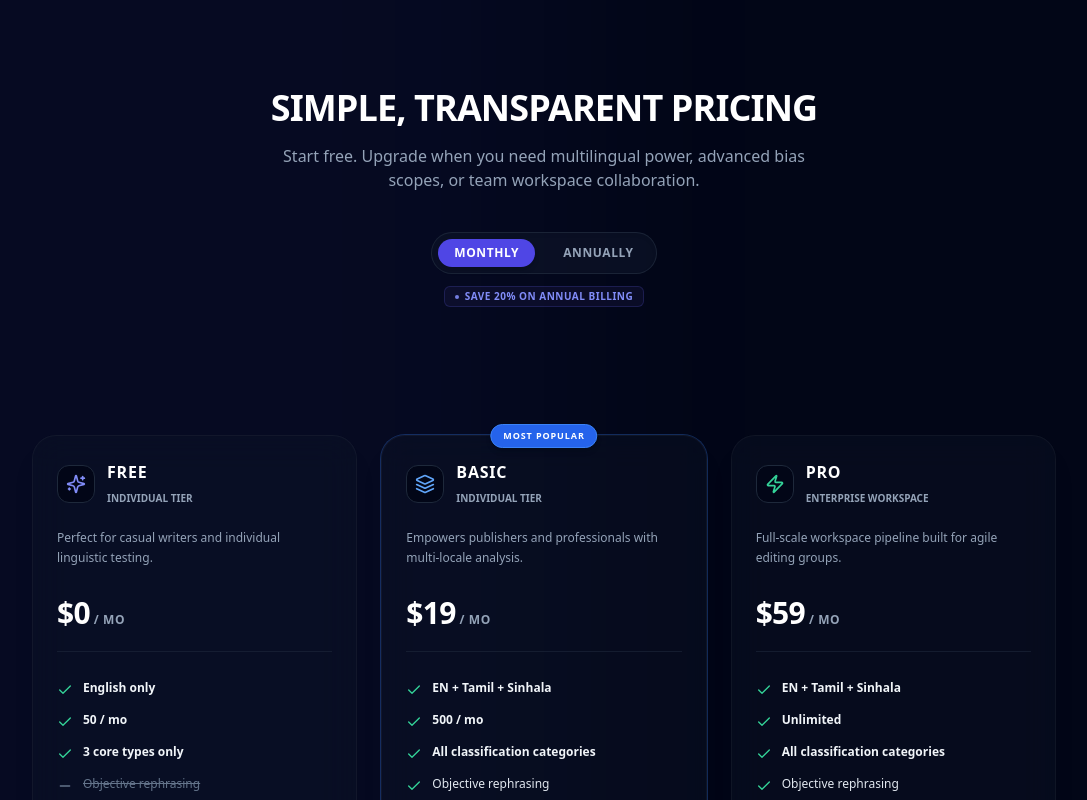
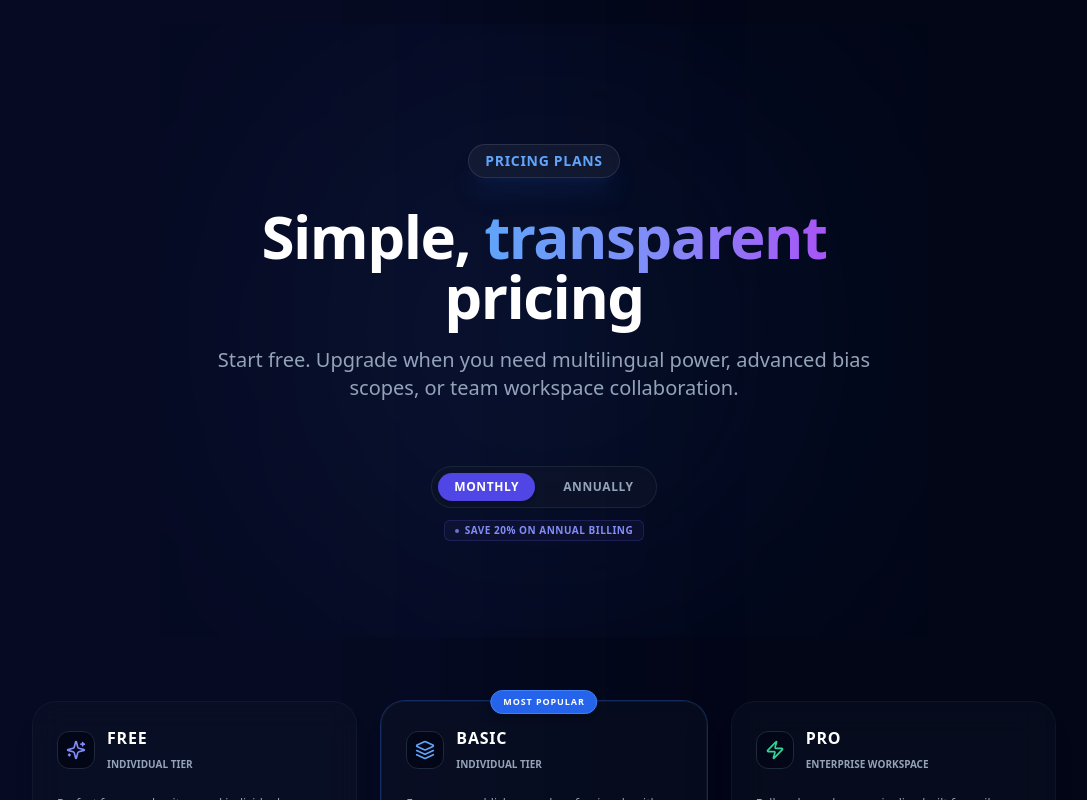
Before and after one commit to mt-abdullah/Perception_Mapper_AI, a Next.js app in the folder apps/web/: page /pricing in a window 1280 px wide. Shown: the top 800 px of the page, without its empty margins (96-1183 px from the left). Built offline with nearby package versions, Linux system fonts and the light colour scheme; no server answers.

Commit message:
feat: add PricingHero component with motion-animated headers and billing toggle support

```diff
--- a/apps/web/components/pricing/PricingHero.tsx
+++ b/apps/web/components/pricing/PricingHero.tsx
@@ -1,4 +1,7 @@
+'use client';
+
 import React from 'react';
+import { motion } from 'framer-motion';
 import PricingToggle from './PricingToggle';
 
 interface PricingHeroProps {
@@ -8,16 +11,46 @@ interface PricingHeroProps {
 
 export default function PricingHero({ isAnnual, onToggleChange }: PricingHeroProps) {
   return (
-    <section className="text-center space-y-4 max-w-2xl mx-auto py-12 sm:py-16 select-none">
-      <h2 className="text-3xl sm:text-4xl font-extrabold tracking-tight text-white uppercase">
-        Simple, transparent pricing
-      </h2>
-      <p className="text-sm sm:text-base text-slate-400 max-w-xl mx-auto font-medium">
-        Start free. Upgrade when you need multilingual power, advanced bias scopes, or team workspace collaboration.
-      </p>
-      <div className="pt-6">
+    <section className="relative text-center space-y-6 max-w-3xl mx-auto py-16 sm:py-24 select-none overflow-hidden">
+      {/* Subtle Background Glow */}
+      <div className="absolute inset-0 flex items-center justify-center pointer-events-none z-0">
+        <div className="w-[300px] sm:w-[500px] h-[300px] sm:h-[500px] bg-blue-500/10 rounded-full blur-[100px] sm:blur-[140px]" />
+      </div>
+
+      <motion.div
+        initial={{ opacity: 0, y: 20 }}
+        animate={{ opacity: 1, y: 0 }}
+        transition={{ duration: 0.6, ease: 'easeOut' }}
+        className="relative z-10 space-y-5 px-4"
+      >
+        <motion.div
+          initial={{ opacity: 0, scale: 0.9 }}
+          animate={{ opacity: 1, scale: 1 }}
+          transition={{ duration: 0.5, delay: 0.1, ease: 'easeOut' }}
+          className="inline-block"
+        >
+          <span className="inline-flex items-center px-4 py-1.5 rounded-full bg-white/5 border border-white/10 text-xs sm:text-sm font-semibold text-blue-400 tracking-wider uppercase mb-2 backdrop-blur-md shadow-xl shadow-blue-900/20">
+            Pricing Plans
+          </span>
+        </motion.div>
+
+        <h2 className="text-4xl sm:text-5xl md:text-6xl font-extrabold tracking-tight text-white leading-tight">
+          Simple, <span className="text-transparent bg-clip-text bg-gradient-to-r from-blue-400 via-indigo-400 to-purple-500">transparent</span> pricing
+        </h2>
+
+        <p className="text-base sm:text-lg md:text-xl text-slate-400 max-w-2xl mx-auto font-medium leading-relaxed mt-4">
+          Start free. Upgrade when you need multilingual power, advanced bias scopes, or team workspace collaboration.
+        </p>
+      </motion.div>
+
+      <motion.div
+        initial={{ opacity: 0, y: 20 }}
+        animate={{ opacity: 1, y: 0 }}
+        transition={{ duration: 0.6, delay: 0.2, ease: 'easeOut' }}
+        className="pt-8 sm:pt-10 relative z-10 flex justify-center"
+      >
         <PricingToggle isAnnual={isAnnual} onChange={onToggleChange} />
-      </div>
+      </motion.div>
     </section>
   );
 }
```
